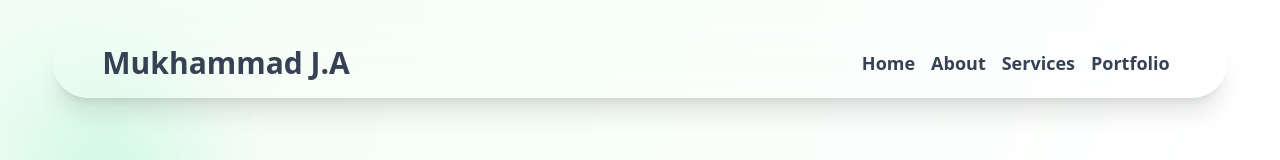
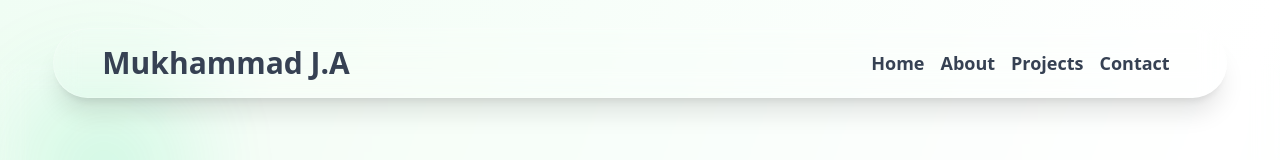
Before and after one commit to Muhammad-Devel/my-site, a React (Vite) app: page / in a window 1280 px wide. Shown: the top 160 px of the page. Built offline with nearby package versions, Linux system fonts and the light colour scheme; some icons are missing.

Commit message:
edit navbar

```diff
--- a/src/components/Navbar.jsx
+++ b/src/components/Navbar.jsx
@@ -27,13 +27,13 @@ function Navbar() {
               </a>
             </li>
             <li className="transition duration-300 ease-in-out nav-link">
-              <a href="#services" className="hover:text-gray-400">
-                Services
+              <a href="#projects" className="hover:text-gray-400">
+                Projects
               </a>
             </li>
             <li className="transition duration-300 ease-in-out nav-link">
-              <a href="#portfolio" className="hover:text-gray-400">
-                Portfolio
+              <a href="#contact" className="hover:text-gray-400">
+                Contact
               </a>
             </li>
           </ul>
@@ -78,13 +78,13 @@ function Navbar() {
                 </a>
               </li>
               <li className="transition duration-300 ease-in-out nav-mobile-link">
-                <a href="#services" className="hover:text-gray-400">
-                  Services
+                <a href="#projects" className="hover:text-gray-400">
+                  Projects
                 </a>
               </li>
               <li className="transition duration-300 ease-in-out nav-mobile-link">
-                <a href="#portfolio" className="hover:text-gray-400">
-                  Portfolio
+                <a href="#contact" className="hover:text-gray-400">
+                  Contact
                 </a>
               </li>
             </ul>
--- a/src/components/Portfolio.jsx
+++ b/src/components/Portfolio.jsx
@@ -42,7 +42,7 @@ const projects = [
 
 function Portfolio() {
   return (
-    <div className="bg-gray-100 text-gray-800 py-12">
+    <div id="portfolio" className="bg-gray-100 text-gray-800 py-12">
       <div className="container mx-auto text-center w-full max-w-6xl flex flex-col justify-between">
         <h1 className="text-3xl font-bold">My Work's</h1>
         <div className="grid grid-cols-1 sm:grid-cols-1 md:grid-cols-2 gap-8 mt-10">
```
